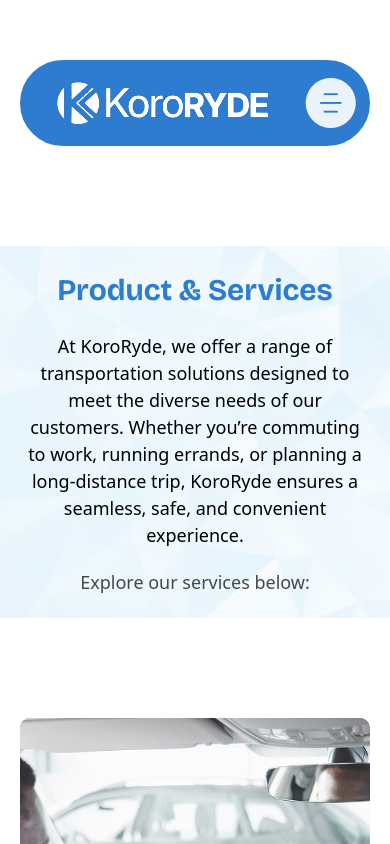
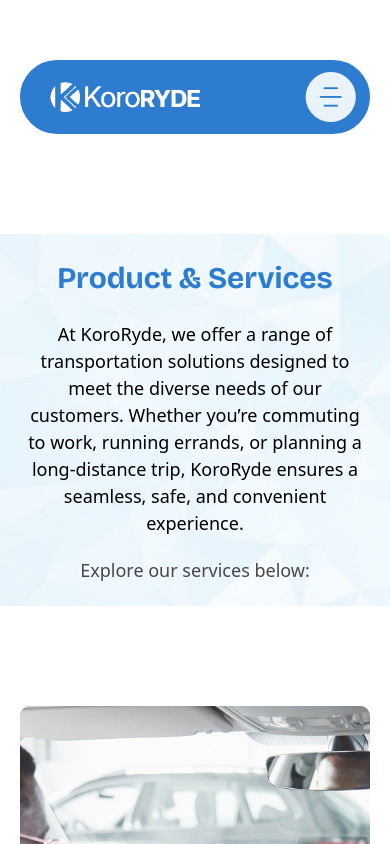
Before and after one commit to ayoeze191/kororyde, a Next.js app: page /services in a window 390 px wide. Shown: the top 844 px of the page. Built offline with nearby package versions, Linux system fonts and the light colour scheme.

Commit message:
fix career path

```diff
--- a/app/Header.js
+++ b/app/Header.js
@@ -19,9 +19,9 @@ const Header = ({isHomePage}) => {
   }, []);
     return (
         // <div className={`${isSticky&&'w-full px-[112px] fixed left-0 shadow'}`}>
-         <div className={`py-[13px] md:py-[20px] ${isHomePage ? 'backdrop-blur-[35px] border-[#FEFEFE]':'bg-[#2D7CD0] border-[#2D7CD0]'} flex justify-between items-center  border-[2px] rounded-[100px]  px-[12.25px] md:px-[100px]
+         <div className={`py-[10px] md:py-[20px] ${isHomePage ? 'backdrop-blur-[35px] border-[#FEFEFE]':'bg-[#2D7CD0] border-[#2D7CD0]'} flex justify-between items-center  border-[2px] rounded-[100px]  px-[12.25px] md:px-[100px]
               `}>
-              <div className="flex-1 w-[178px] md:w-[initial]"><Image src={logo} alt=""/></div>
+              <div className=" w-[178px] md:w-[initial]"><Image src={logo} alt=""/></div>
               <div className="lg:flex hidden  gap-[50px] items-center font-[family-name:var(--font-bricolage-grotesque)] text-[#FEFEFE]">
               <div className=" border-[#FEFEFE] flex gap-[30px] text-[18px]">
                 <Link prefetch={false}  href={'/'} className="md:text-[16px] lg:text-[18px] leading-[150%] font-bold font-[family-name:var(--font-bricolage-grotesque)]">Home</Link>
--- a/app/page.js
+++ b/app/page.js
@@ -29,10 +29,12 @@ export default function Home() {
   return (
     <OverallLayout>
     <div className="">
-     <div className="lg:min-h-screen bg-no-repeat bg-cover lg:px-[112px] lg:py-[64px] px-[20px] py-[60px] lg:bg-[url('/assets/HeroBg.png')] bg-[#010101]" style={{
+     <div className="lg:min-h-screen bg-no-repeat bg-cover lg:px-[112px] lg:py-[64px]  py-[60px] lg:bg-[url('/assets/HeroBg.png')] bg-[#010101]" style={{
       //  backgroundImage: "url('/assets/HeroBg.png')",
      }}>
+      <div className="px-[20px]">
      <Header isHomePage={true}/>
+     </div>
      <SideBar />
       <div className="bg-black px-[37px] md:p-[50px] rounded-[10px] mt-[30px]  lg:mt-[59px] w-full max-w-[655px] mx-auto lg:ml-0">
      <div className="bg-white mx-auto lg:mx-0 flex items-center gap-[10px] lg:gap-[20px] px-[20px] py-[5px]  text-[#010101] w-fit rounded-[10px] text-[15px] lg:text-[18px] font-[family-name:var(--font-bricolage-grotesque)]">
@@ -40,7 +42,7 @@ export default function Home() {
         <Image src={sparkles} alt="" />
       </p>
       Welcome to KoroRYDE</div>
-     <div className="font-[family-name:var(--font-bricolage-grotesque)] font-bold leading-[150%] text-[30px] text-center lg:text-left lg:text-[60px] mt-[30px] md:mt-[50px] text-[#FEFEFE]" >
+     <div className=" font-[family-name:var(--font-bricolage-grotesque)] font-bold leading-[150%] text-[30px] text-center lg:text-left lg:text-[60px] mt-[30px] md:mt-[50px] text-[#FEFEFE]" >
      The Future of
 Smart Mobility
 & Logistics
```
